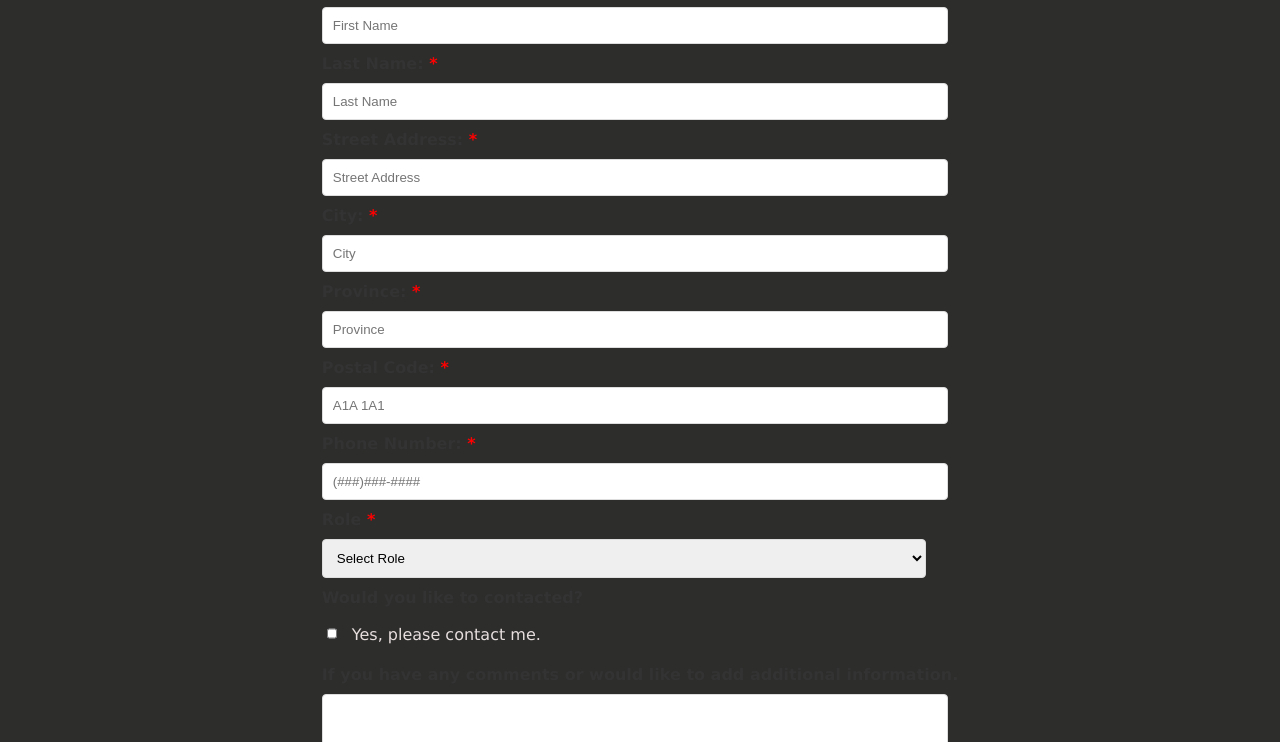
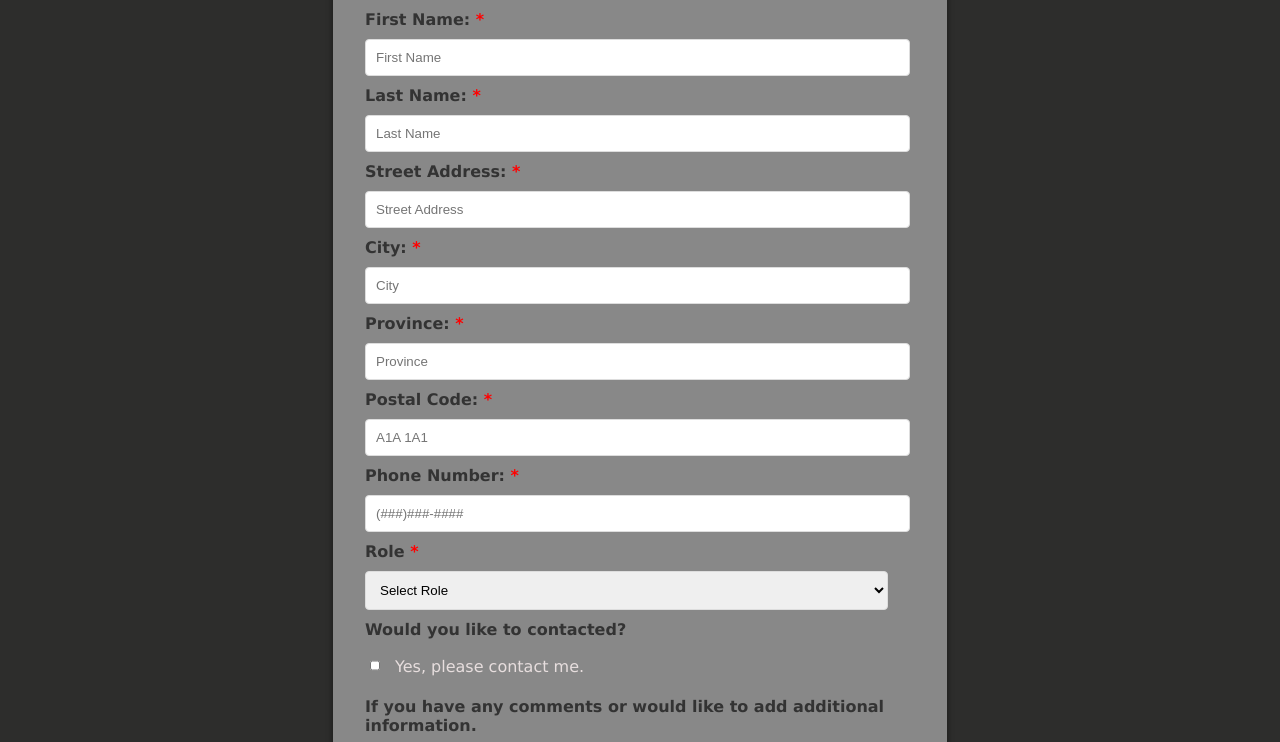
Before and after one commit to theArnaout/GitHub.io, a plain HTML site: page form.html in a window 1280 px wide. Shown: the part 343-1085 px from the top of the page. Drawn offline with Linux system fonts and the light colour scheme.

Commit message:
Update oform.css

```diff
--- a/oform.css
+++ b/oform.css
@@ -11,7 +11,6 @@ main {
 .contact-container {
     display: flex;
     justify-content: center;
-
 }
 
 h3 {
@@ -20,8 +19,8 @@ h3 {
     font-size: 2rem;
 }
 
-#contactInfo {
-    background-color: #666;
+#cOrder {
+    background-color: #888;
     border-radius: 10px;
     box-shadow: 0 4px 6px rgba(0, 0, 0, 0.5);
     padding: 2rem;
@@ -106,6 +105,10 @@ textarea {
     min-height: 100px;
 }
 
+.required {
+    color: #FF0000;
+}
+
 @media (max-width: 600px) {
     .buttons {
         flex-direction: column;
@@ -125,7 +128,3 @@ textarea {
         margin-bottom: 0;
     }
 }
-
-.required {
-    color: red;
-}
```
